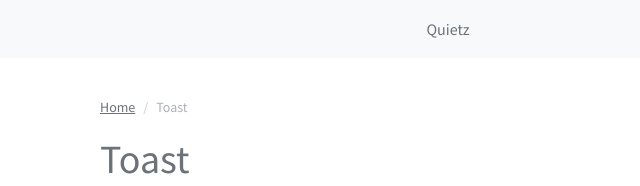
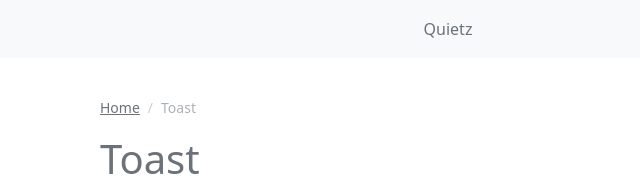
Before and after one commit to jamband/quietz, a Nuxt app: page /toast in a window 1280 px wide. Shown: the top 186 px of the page, without its empty margins (192-832 px from the left). Built offline with nearby package versions, Linux system fonts and the light colour scheme.

Commit message:
Remove web fonts

```diff
--- a/assets/css/_variables.scss
+++ b/assets/css/_variables.scss
@@ -71,8 +71,6 @@ $container-max-widths: (
 $box-shadow-sm:               0 0.125rem 0.25rem color.scale($black, $lightness: 0%, $alpha: -90%);
 
 // Typography
-$font-family-sans-serif:      "Source Sans Pro", sans-serif;
-
 $font-size-base:              1rem;
 $font-size-sm:                $font-size-base * 0.875;
 
--- a/nuxt.config.js
+++ b/nuxt.config.js
@@ -13,7 +13,6 @@ export default {
       { hid: 'og:url', property: 'og:url', content: APP_URL }
     ],
     link: [
-      { rel: 'stylesheet', href: 'https://fonts.googleapis.com/css2?family=Source+Sans+Pro:wght@400;600&display=swap' },
       { rel: 'icon', type: 'image/x-icon', href: '/favicon.ico' }
     ]
   },
```
